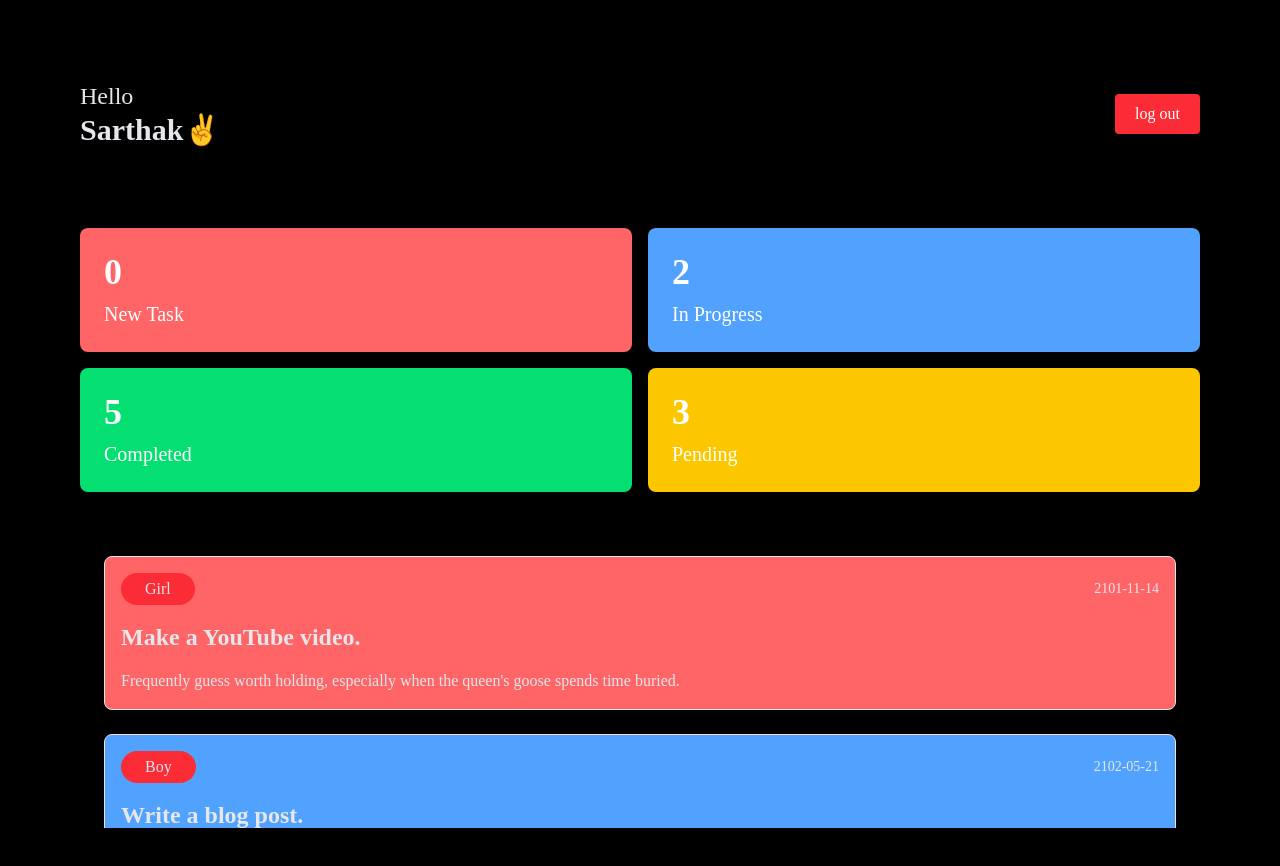
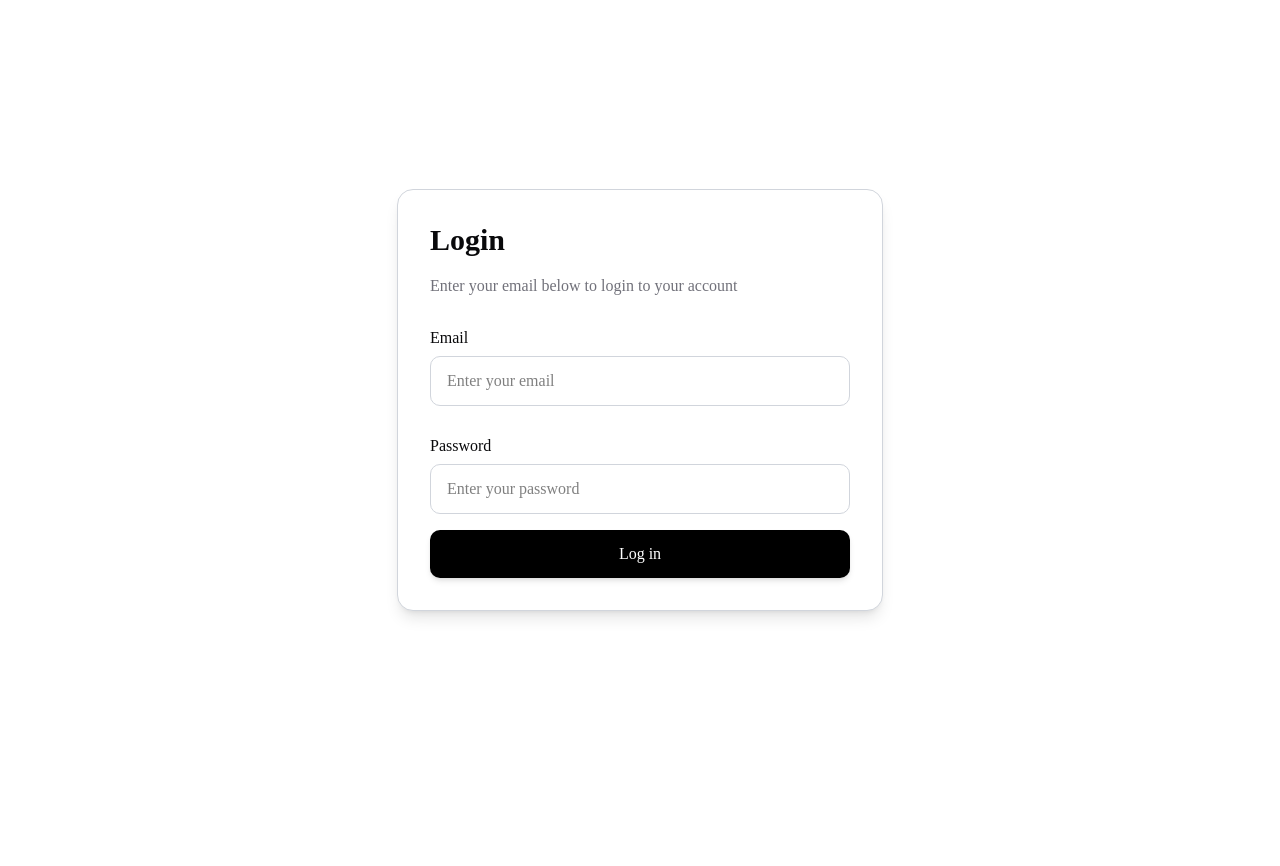
Before and after one commit to dheeraj-Joshi0208/Employee-Management-System, a React (Vite) app: page / in a window 1280 px wide. Shown: the top 866 px of the page. After the commit the page ends 800 px from the top, so only its background shows below. Built offline with nearby package versions, Linux system fonts and the light colour scheme.

Commit message:
Change form UI.

```diff
--- a/index.html
+++ b/index.html
@@ -6,7 +6,7 @@
   <link rel="icon" type="image/svg+xml" href="/vite.svg" />
   <meta name="viewport" content="width=device-width, initial-scale=1.0" />
   <link href="/src/styles.css" rel="stylesheet">
-  <title>Vite + React</title>
+  <title>Employee Management Dashboard</title>
 </head>
 
 <body>
--- a/package.json
+++ b/package.json
@@ -26,6 +26,8 @@
     "eslint-plugin-react-hooks": "^5.0.0",
     "eslint-plugin-react-refresh": "^0.4.18",
     "globals": "^15.14.0",
+    "prettier": "^3.5.3",
+    "prettier-plugin-tailwindcss": "^0.6.11",
     "vite": "^6.1.0"
   }
 }
--- a/src/App.jsx
+++ b/src/App.jsx
@@ -1,15 +1,13 @@
 import "./css/App.css";
-// import Login from "./components/Auth/Login";
-import EmployeeDashboard from "./components/Dashboard/EmployeeDashboard";
+import Login from "./components/Auth/Login";
+// import EmployeeDashboard from "./components/Dashboard/EmployeeDashboard";
 
 function App() {
   return (
     <>
-      <div className="bg-[#1c1c1c] text-gray-200">
-        <div className="bg-black text-gray-200">
-          {/* <Login /> */}
-          <EmployeeDashboard />
-        </div>
+      <div className="container m-auto min-h-screen w-full p-6 flex items-center justify-center">
+        <Login />
+        {/* <EmployeeDashboard /> */}
       </div>
     </>
   );
--- a/src/components/Auth/Login.jsx
+++ b/src/components/Auth/Login.jsx
@@ -2,11 +2,7 @@ import { useState } from "react";
 
 const Login = () => {
   const [email, setEmail] = useState("");
-<<<<<<< HEAD
   const [password, setPassword] = useState("");
-=======
-  const [password, setPassword] = useState(""); // Fixed typo
->>>>>>> cf03b7ed3d1dbee818addf271f678f58c153275a
 
   const submitHandler = (event) => {
     event.preventDefault();
@@ -17,33 +13,39 @@ const Login = () => {
   };
 
   return (
-    <div className="h-screen flex items-center justify-center bg-black">
-      <div className="border border-emerald-300 p-10 rounded-2xl bg-zinc-900">
-        <form onSubmit={submitHandler} className="flex flex-col gap-4 w-96">
+    <div className="flex items-center justify-center p-6 rounded-2xl">
+      <div className="rounded-2xl border border-gray-300 bg-[#FFFFFF] p-8 shadow-lg">
+        <form
+          onSubmit={submitHandler}
+          className="flex w-[420px] flex-col gap-4 border-gray-800"
+        >
+          <h1 className="text-3xl font-bold text-[#09090B]">Login</h1>
+          <p className="text-[#71717A]">
+            Enter your email below to login to your account
+          </p>
+          <div className="grid gap-1.5 pt-3">
+            <label className="text-[#09090B]">Email</label>
             <input
               onChange={(event) => setEmail(event.target.value)}
               required
               value={email}
               type="email"
               placeholder="Enter your email"
-            className="border-2 border-emerald-500 bg-transparent rounded-full py-3 px-4 text-white outline-none placeholder-gray-400 w-full focus:border-emerald-300 focus:ring-1 focus:ring-emerald-300"
+              className="w-full rounded-[10px] border border-gray-300 px-4 py-3 text-black outline-none"
             />
+          </div>
+          <div className="grid gap-1.5 pt-3">
+            <label className="text-[#09090B]">Password</label>
             <input
-<<<<<<< HEAD
               onChange={(event) => setPassword(event.target.value)}
               required
               value={password}
-=======
-            onChange={(event) => setPassword(event.target.value)} // Fixed typo
-            required
-            value={password} // Fixed typo
->>>>>>> cf03b7ed3d1dbee818addf271f678f58c153275a
               type="password"
               placeholder="Enter your password"
-            className="border-2 border-emerald-500 bg-transparent rounded-full py-3 px-4 text-white outline-none placeholder-gray-400 w-full focus:border-emerald-300 focus:ring-1 focus:ring-emerald-300"
+              className="w-full rounded-[10px] border border-gray-300 px-4 py-3 text-black outline-none"
             />
-
-          <button className="bg-emerald-400 text-white py-3 px-4 rounded-full hover:bg-emerald-500 cursor-pointer">
+          </div>
+          <button className="cursor-pointer rounded-[10px] bg-black px-4 py-3 text-white shadow-md hover:bg-gray-800">
             Log in
           </button>
         </form>
--- a/src/components/Dashboard/EmployeeDashboard.jsx
+++ b/src/components/Dashboard/EmployeeDashboard.jsx
@@ -4,7 +4,7 @@ import TaskList from "../TaskList/TaskList";
 
 const EmployeeDashboard = () => {
   return (
-    <div className="p-20 min-h-screen container mx-auto">
+    <div className="container mx-auto min-h-screen p-20">
       <Header />
       <TaskListNumbers />
       <TaskList />
--- a/src/components/TaskList/TaskList.jsx
+++ b/src/components/TaskList/TaskList.jsx
@@ -35,19 +35,19 @@ const TaskList = () => {
   ];
 
   return (
-    <div className="flex flex-wrap gap-6 p-6 mt-10 max-h-74 overflow-y-auto">
+    <div className="mt-10 flex max-h-74 flex-wrap gap-6 overflow-y-auto p-6">
       {tasks.map((task, index) => (
         <div
           key={index}
-          className={`border rounded-lg shadow-md p-4 w-7xl ${task.bgColor}`}
+          className={`w-7xl rounded-lg border p-4 shadow-md ${task.bgColor}`}
         >
-          <div className="flex justify-between items-center">
-            <button className="bg-red-500  py-1 px-6 rounded-full mb-4">
+          <div className="flex items-center justify-between">
+            <button className="mb-4 rounded-full bg-red-500 px-6 py-1">
               {task.button}
             </button>
-            <div className="text-sm mb-4">{task.date}</div>
+            <div className="mb-4 text-sm">{task.date}</div>
           </div>
-          <h3 className="text-2xl font-semibold mb-4">{task.heading}</h3>
+          <h3 className="mb-4 text-2xl font-semibold">{task.heading}</h3>
           <p className="text-md">{task.paragraph}</p>
         </div>
       ))}
--- a/src/main.jsx
+++ b/src/main.jsx
@@ -11,5 +11,5 @@ createRoot(document.getElementById("root")).render(
         <App />
       </AuthContext>
     </TaskContext>
-  </StrictMode>
+  </StrictMode>,
 );
--- a/src/others/Header.jsx
+++ b/src/others/Header.jsx
@@ -1,11 +1,11 @@
 const Header = () => {
   return (
-    <div className="flex items-center justify-between ">
+    <div className="flex items-center justify-between">
       <h1 className="text-2xl font-medium">
         Hello <br />
         <span className="text-3xl font-extrabold">Sarthak✌️</span>
       </h1>
-      <button className="bg-red-500 text-white px-5 py-2 rounded-sm">
+      <button className="rounded-sm bg-red-500 px-5 py-2 text-white">
         log out
       </button>
     </div>
--- a/src/others/TaskListNumbers.jsx
+++ b/src/others/TaskListNumbers.jsx
@@ -7,14 +7,14 @@ const tasks = [
 
 export default function TaskList() {
   return (
-    <div className="grid grid-cols-1 md:grid-cols-2 gap-4 mt-20">
+    <div className="mt-20 grid grid-cols-1 gap-4 md:grid-cols-2">
       {tasks.map((task, index) => (
         <div
           key={index}
-          className={`${task.className} p-6 rounded-lg transition-transform hover:scale-102 ${task.bgColor}`}
+          className={`${task.className} rounded-lg p-6 transition-transform hover:scale-102 ${task.bgColor}`}
         >
           <div className="flex flex-col text-white">
-            <span className="text-4xl font-bold mb-2">{task.count}</span>
+            <span className="mb-2 text-4xl font-bold">{task.count}</span>
             <span className="text-xl">{task.title}</span>
           </div>
         </div>
```
Also changed, not shown: 2 other files (tests, documents, lock files or other folders). Lines whose indentation alone changed are shown as unchanged.
